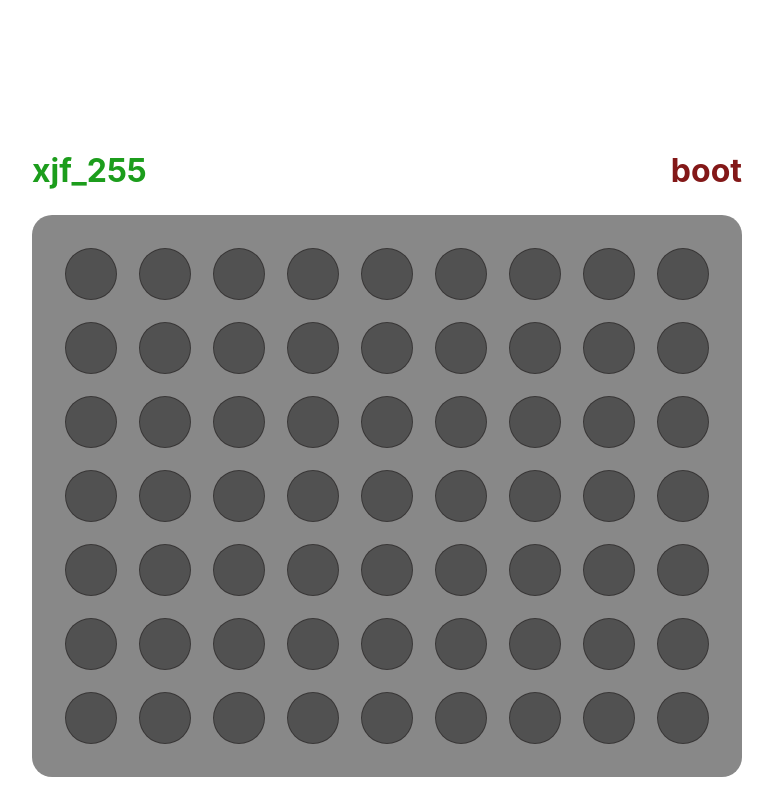
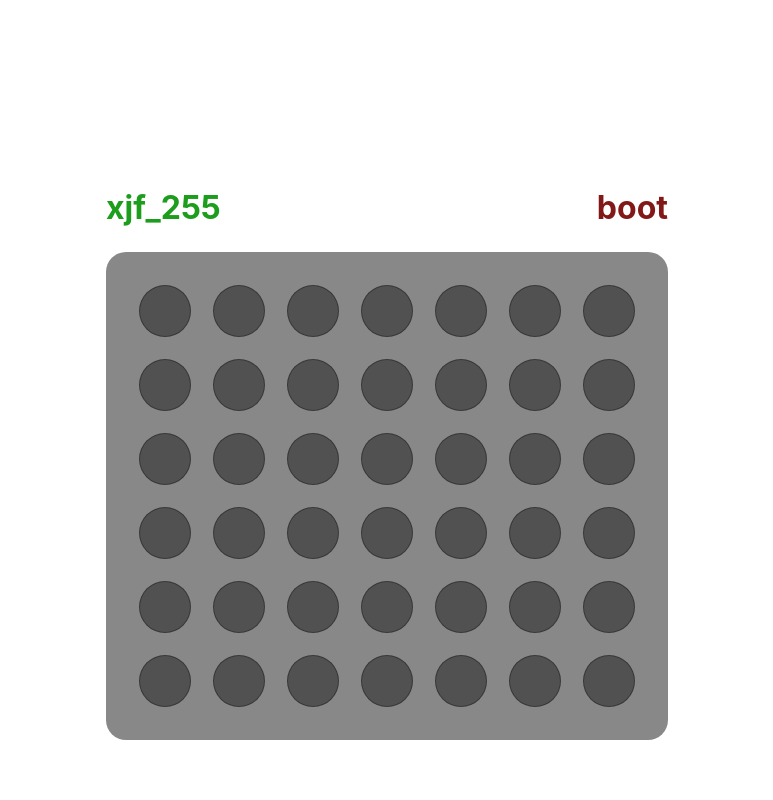
Before and after one commit to xjf255/aprendiendo-react-ConMidudev, a React (Vite) app in the folder projects/01-conecta04/: page / in a window 1280 px wide. Shown: the whole page, without its empty margins (253-1026 px from the left). Built offline with nearby package versions, Linux system fonts and the light colour scheme.

Commit message:
update board

```diff
--- a/projects/01-conecta04/src/App.jsx
+++ b/projects/01-conecta04/src/App.jsx
@@ -7,7 +7,7 @@ import { Board } from "./components/Board"
 
 function App() {
   const [turn, setTurn] = useState(USERS.X)
-  const [board, setBoard] = useState(Array(9).fill(null).map(() => Array(7).fill(null)))
+  const [board, setBoard] = useState(Array(7).fill(null).map(() => Array(6).fill(null)))
 
   const updateBoard = (index, turn) => {
 
--- a/projects/01-conecta04/src/const.js
+++ b/projects/01-conecta04/src/const.js
@@ -5,4 +5,4 @@ export const USERS = {
 
 export const BOARD = Array(9).fill(null)
 
-export const NUMROWS = 6;
+export const NUMROWS = 5;
```
